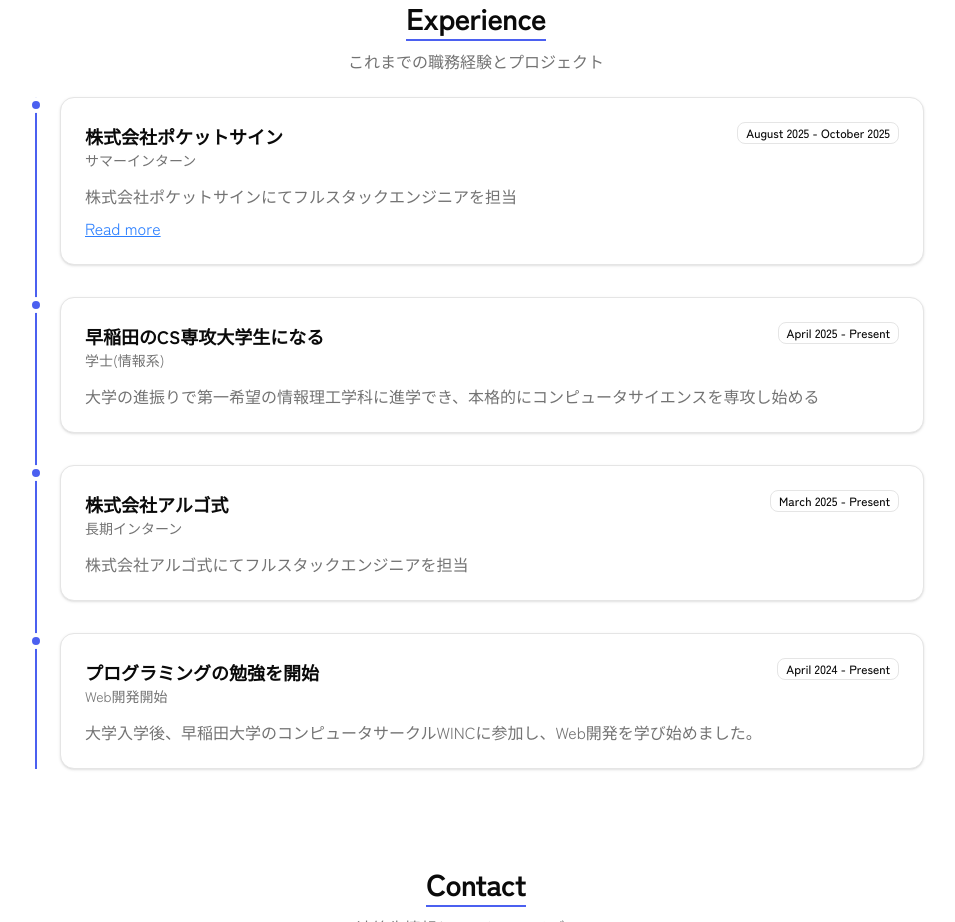
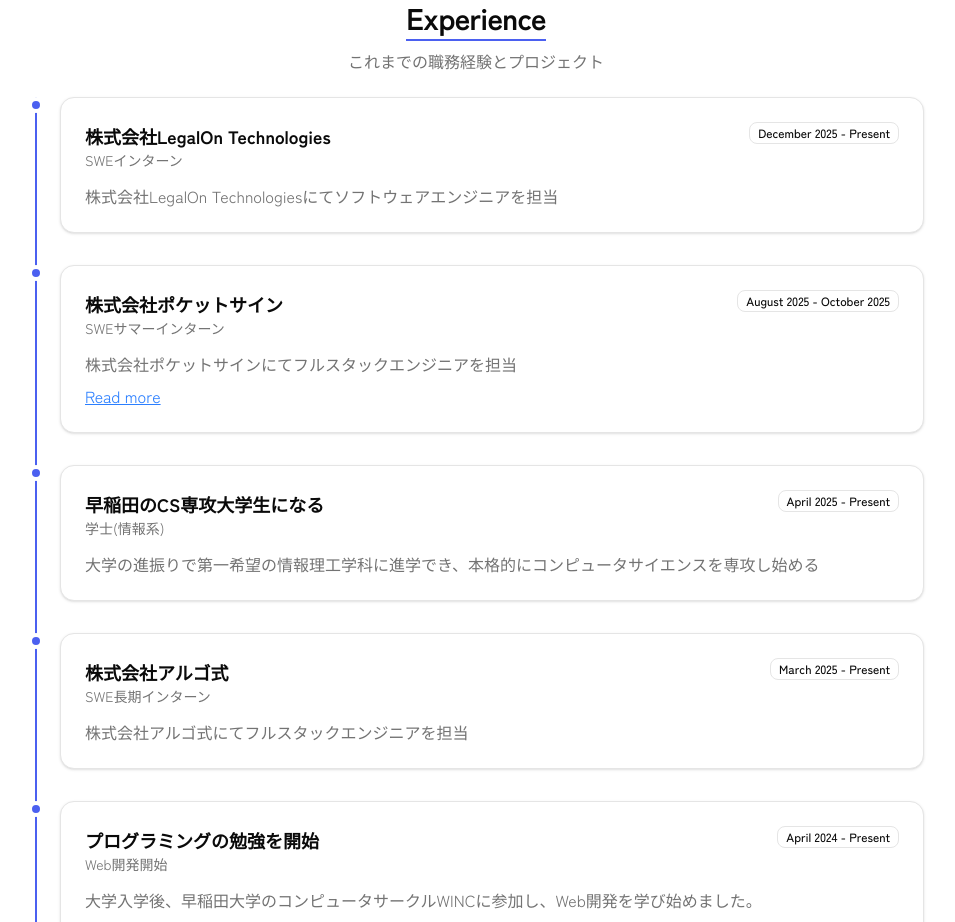
Before and after one commit to tsukuneA1/tsukuneA1_portfolio, a Next.js app: page / in a window 1280 px wide. Shown: the part 1000-1922 px from the top of the page, without its empty margins (164-1119 px from the left). Built offline with nearby package versions, Linux system fonts and the light colour scheme.

Commit message:
update:profile

```diff
--- a/app/constants.ts
+++ b/app/constants.ts
@@ -9,8 +9,15 @@
 
 export const EXPERIENCE_DATA: ExperienceItem[] = [
 	{
+		title: "株式会社LegalOn Technologies",
+		subtitle: "SWEインターン",
+		url: "https://legalontech.jp/",
+		period: "December 2025 - Present",
+		description: "株式会社LegalOn Technologiesにてソフトウェアエンジニアを担当",
+	},
+	{
 		title: "株式会社ポケットサイン",
-		subtitle: "サマーインターン",
+		subtitle: "SWEサマーインターン",
 		url: "https://pocketsign.co.jp/",
 		period: "August 2025 - October 2025",
 		description: "株式会社ポケットサインにてフルスタックエンジニアを担当",
@@ -26,7 +33,7 @@
 	},
 	{
 		title: "株式会社アルゴ式",
-		subtitle: "長期インターン",
+		subtitle: "SWE長期インターン",
 		url: "https://algo-method.co.jp/",
 		period: "March 2025 - Present",
 		description: "株式会社アルゴ式にてフルスタックエンジニアを担当",
```
